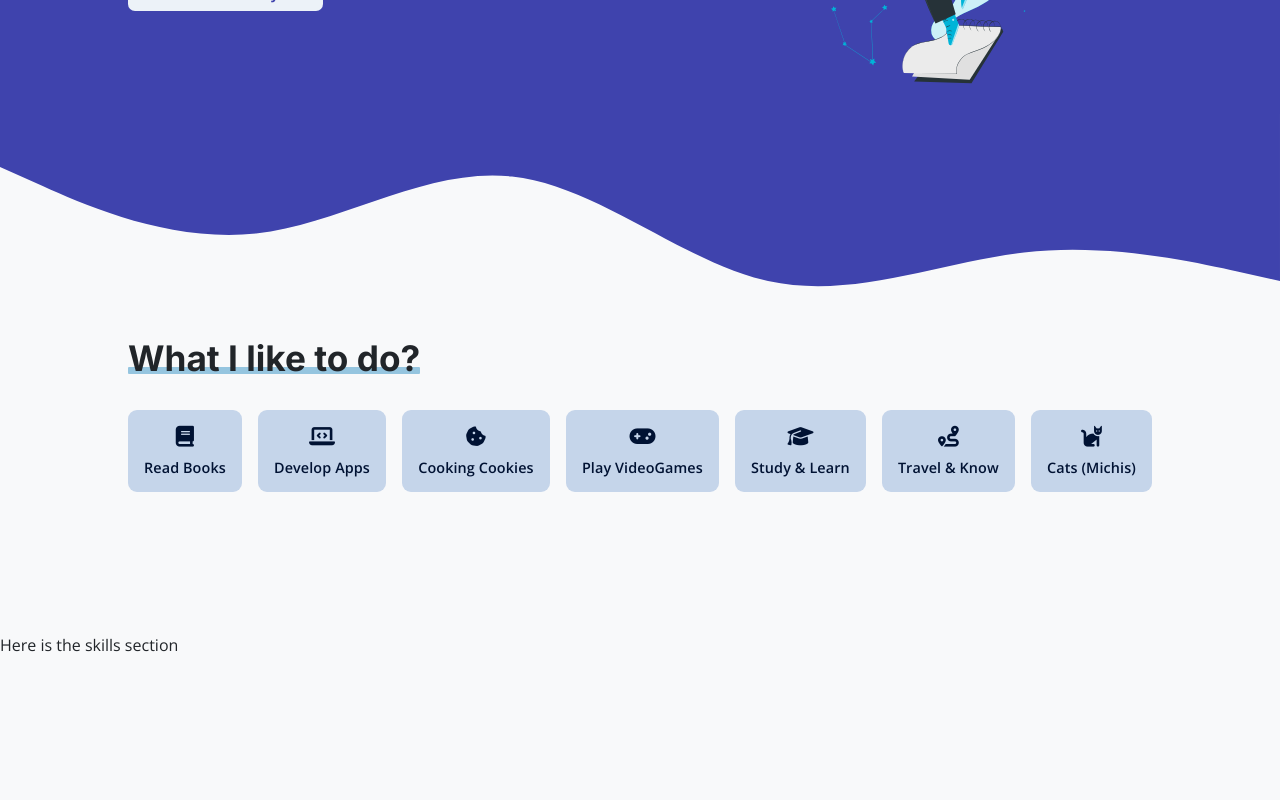
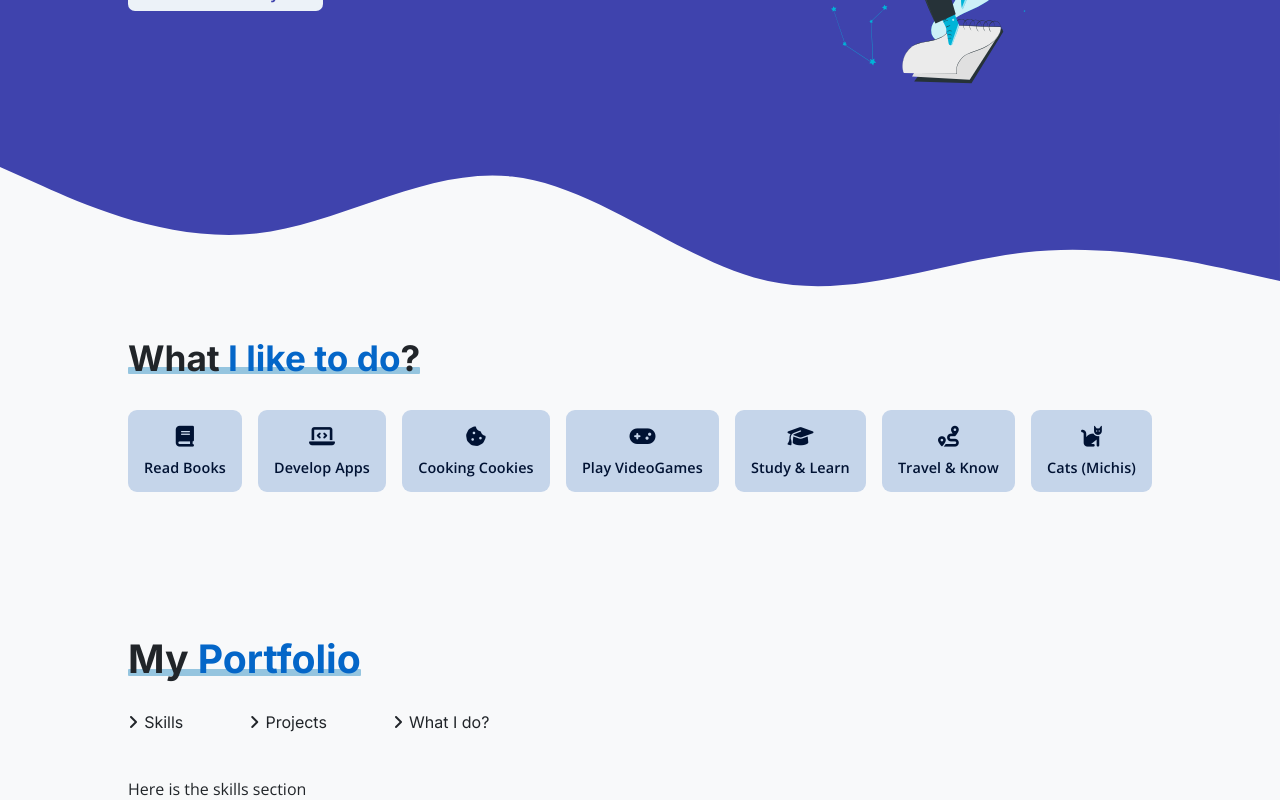
Before and after one commit to mrLuisFer/portfolio, a React (Create React App) app: page / in a window 1280 px wide. Shown: the part 1276-2076 px from the top of the page. Before the commit the page ends 1932 px from the top, so only its background shows below. Built offline with nearby package versions, Linux system fonts and the light colour scheme.

Commit message:
Finishing the List of skills, and fixing some bugs in sass files

```diff
--- a/src/components/LikeToDo.tsx
+++ b/src/components/LikeToDo.tsx
@@ -3,7 +3,9 @@ import React from "react"
 export default function LikeToDo() {
   return (
     <div className="LikeToDo">
-      <h2>What I like to do?</h2>
+      <h2>
+        What <span>I like to do</span>?
+      </h2>
       <div className="LikeToDo__container">
         <div>
           <i className="fas fa-book"></i>
--- /dev/null
+++ b/src/components/ListWorksSkills.tsx
@@ -0,0 +1,40 @@
+import React from "react"
+// React Router
+import { BrowserRouter as Router, Switch, Route, Link } from "react-router-dom"
+// Components
+import Skiils from "../components/Skiils"
+
+export default function ListWorksSkills(): JSX.Element {
+  return (
+    <Router>
+      <div className="ListWorksSkills">
+        {/* It is inside a div for in case it is necessary to put a background with an illustration */}
+        <div className="LisWorksSkills__div">
+          <h2 className="ListWorksSkills__title">
+            My <span>Portfolio</span>
+          </h2>
+          <div className="ListWorksSkills__links">
+            <Link to="/">
+              <i className="fas fa-angle-right"></i> <span>Skills </span>
+            </Link>
+            <Link to="/portfolio/projects">
+              <i className="fas fa-angle-right"></i> <span>Projects</span>
+            </Link>
+            <Link to="/portfolio/what-i-do">
+              <i className="fas fa-angle-right"></i> <span>What I do?</span>
+            </Link>
+          </div>
+
+          {/* Routes to navigate in the list of skills, projects and what I do */}
+          <Switch>
+            <Route exact path="/">
+              <Skiils />
+            </Route>
+            <Route path="/portfolio/projects"></Route>
+            <Route path="/portfolio/what-i-do"></Route>
+          </Switch>
+        </div>
+      </div>
+    </Router>
+  )
+}
--- a/src/index.scss
+++ b/src/index.scss
@@ -26,3 +26,6 @@
 
 // LikeToDo (Cards)
 @import "./scss/components/LikeToDo";
+
+// ListWorksSkills
+@import "./scss/components/ListWorksSkills";
--- a/src/scss/components/_LikeToDo.scss
+++ b/src/scss/components/_LikeToDo.scss
@@ -12,13 +12,17 @@
     // Line under the text to hightlight
     @include line-under-text(
       var(--command-blue),
-      var(--blue-background),
+      var(--cerulean-crayola),
       100%,
       7px,
       0px,
       5px,
       0.4
     );
+
+    span {
+      color: var(--true-blue);
+    }
   }
 
   &__container {
@@ -38,7 +42,7 @@
       &:hover {
         transform: scale(1.1);
         background: var(--blue-background);
-        color: var(--powder-blue);
+        color: var(--light-gray);
         box-shadow: 2px 2px 5px var(--shadow-color);
       }
 
--- /dev/null
+++ b/src/scss/components/_ListWorksSkills.scss
@@ -0,0 +1,55 @@
+.ListWorksSkills {
+  padding: 0 10%;
+  color: var(--dark-gray);
+
+  &__title {
+    font-size: 2.45rem;
+    font-family: var(--inter-font);
+    position: relative;
+    display: inline-block;
+    margin-bottom: 2rem;
+
+    // Line under the text to hightlight
+    @include line-under-text(
+      var(--command-blue),
+      var(--cerulean-crayola),
+      100%,
+      7px,
+      0,
+      5px,
+      0.4
+    );
+
+    span {
+      color: var(--true-blue);
+    }
+  }
+
+  &__links {
+    display: flex;
+    margin-bottom: 3rem;
+
+    a {
+      text-decoration: none;
+      color: var(--dark-gray);
+      transition: 0.3s ease;
+
+      &:hover {
+        transform: scale(1.1);
+      }
+
+      span {
+        font-family: var(--inter-font);
+        font-weight: 400;
+        border: 2px solid rgba(255, 255, 255, 0);
+        margin-right: 4rem;
+        @include no-select;
+
+        &:hover {
+          color: var(--oxford-dark-blue);
+          border-bottom: 2px solid var(--oxford-blue);
+        }
+      }
+    }
+  }
+}
--- a/src/scss/components/_NavBar.scss
+++ b/src/scss/components/_NavBar.scss
@@ -41,13 +41,14 @@
       color: var(--oxford-blue);
       font-family: var(--inter-font);
       text-decoration: none;
-      transition: color 0.2s ease-in;
+      transition: 0.2s ease-in;
+      border-bottom: 2px solid rgba(0, 0, 0, 0);
       // For can't select the text in a link
       @include no-select;
 
       &:hover {
+        transform: scale(1.1);
         color: var(--oxford-dark-blue);
-        font-weight: 600;
         border-bottom: 2px solid var(--oxford-blue);
       }
     }
--- a/src/views/HomePage.tsx
+++ b/src/views/HomePage.tsx
@@ -3,7 +3,7 @@ import React from "react"
 import Hero from "../components/Hero"
 import AboutResume from "../components/AboutResume"
 import LikeToDo from "../components/LikeToDo"
-import Skiils from "../components/Skiils"
+import ListWorksSkills from "../components/ListWorksSkills"
 
 function HomePage(): JSX.Element {
   return (
@@ -11,7 +11,7 @@ function HomePage(): JSX.Element {
       <Hero />
       <AboutResume />
       <LikeToDo />
-      <Skiils />
+      <ListWorksSkills />
     </>
   )
 }
```
Also changed, not shown: 1 other file (tests, documents, lock files or other folders).
